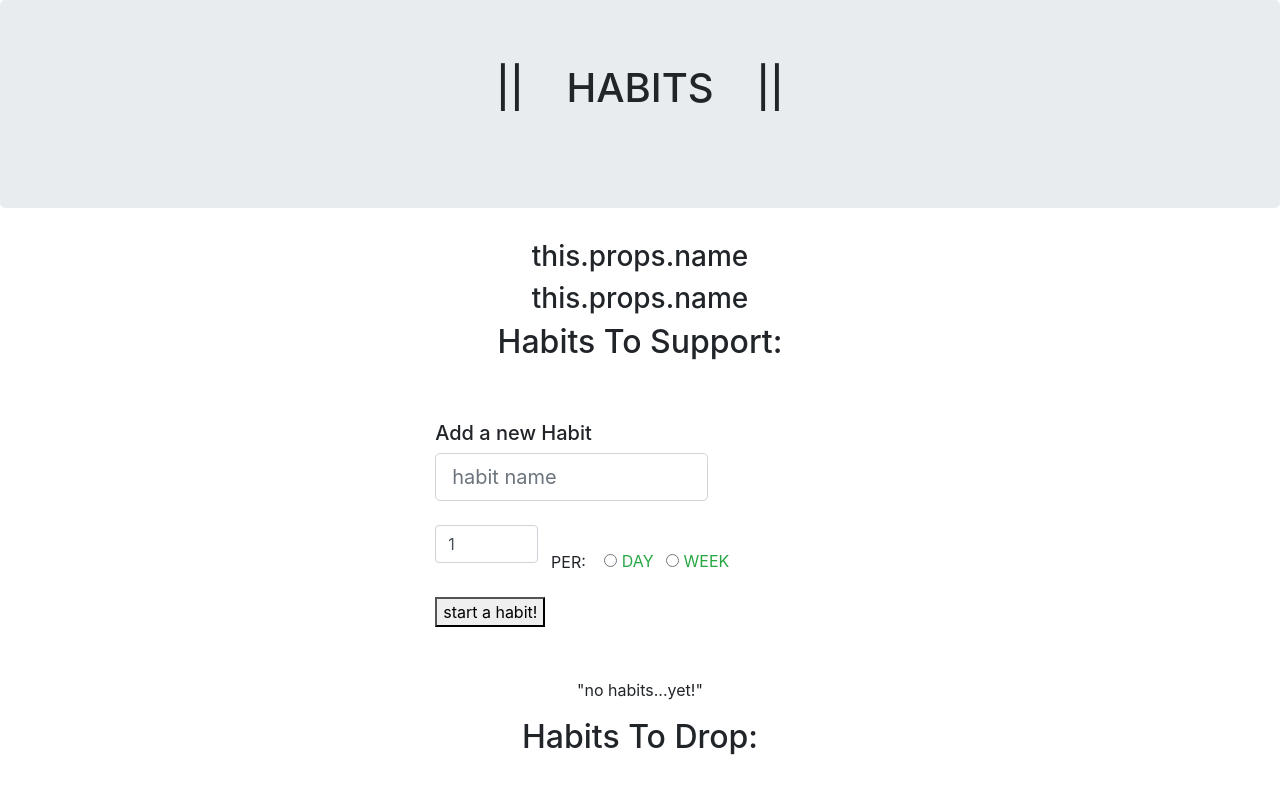
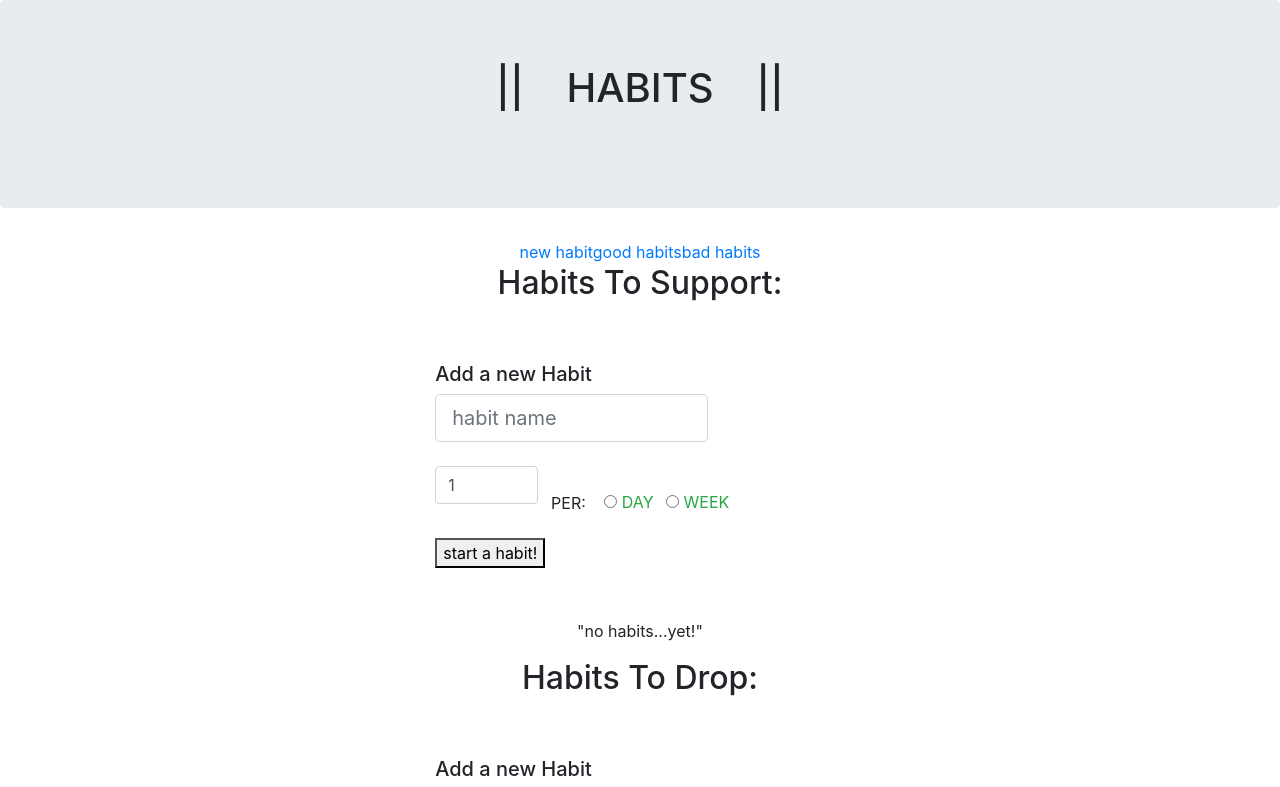
Before and after one commit to paaaarv/habits, a React (Create React App) app: page / in a window 1280 px wide. Shown: the top 787 px of the page. Built offline with nearby package versions, Linux system fonts and the light colour scheme.

Commit message:
added routes and navbar

```diff
--- a/package.json
+++ b/package.json
@@ -9,6 +9,7 @@
     "react-bootstrap": "^1.0.0-beta.8",
     "react-dom": "^16.8.4",
     "react-redux": "^6.0.1",
+    "react-router-dom": "^5.0.0",
     "react-scripts": "2.1.8",
     "redux": "^4.0.1"
   },
--- a/src/App.js
+++ b/src/App.js
@@ -2,6 +2,7 @@ import React, { Component } from 'react';
 import './App.css';
 import Heading from './components/Heading.js'
 import Tab from './components/Tab'
+import { BrowserRouter as Router, Route, Switch } from 'react-router-dom'
 import GoodHabits from './components/GoodHabits'
 import BadHabits from './components/BadHabits'
 class App extends Component {
@@ -9,8 +10,13 @@ class App extends Component {
     return (
       <div className="App">
       <Heading/>
-      <Tab name="good habits"/>
-      <Tab name="bad habits"/>
+      <Router>
+        <Tab/>
+      <Switch>
+        <Route exact path= "/goodhabits" component={GoodHabits}/>
+        <Route exact path= "/badhabits" component={BadHabits}/>
+      </Switch>
+      </Router>
       <GoodHabits/> <BadHabits/>
       </div>
     );
--- a/src/components/Tab.js
+++ b/src/components/Tab.js
@@ -1,22 +1,23 @@
 import React from 'react'
-
-
-
-
+import GoodHabits from './GoodHabits'
+import BadHabits from './BadHabits'
+import { NavLink } from 'react-router-dom'
 export default class Tab extends React.Component{
 
+  render(){
 
-
-  handleClick = (name) => {
-    console.log(name)
-  }
-
-  render(){
     return(
       <div>
-
-        <h3 onClick={this.handleClick(this.props.name)}> this.props.name </h3>
-      </div>
+      <NavLink to="/">
+        new habit
+      </NavLink>
+      <NavLink to="/goodhabits">
+        good habits
+      </NavLink>
+      <NavLink to="/badhabits">
+        bad habits
+      </NavLink>
+    </div>
 
     )
   }
```
Also changed, not shown: 1 other file (tests, documents, lock files or other folders).
